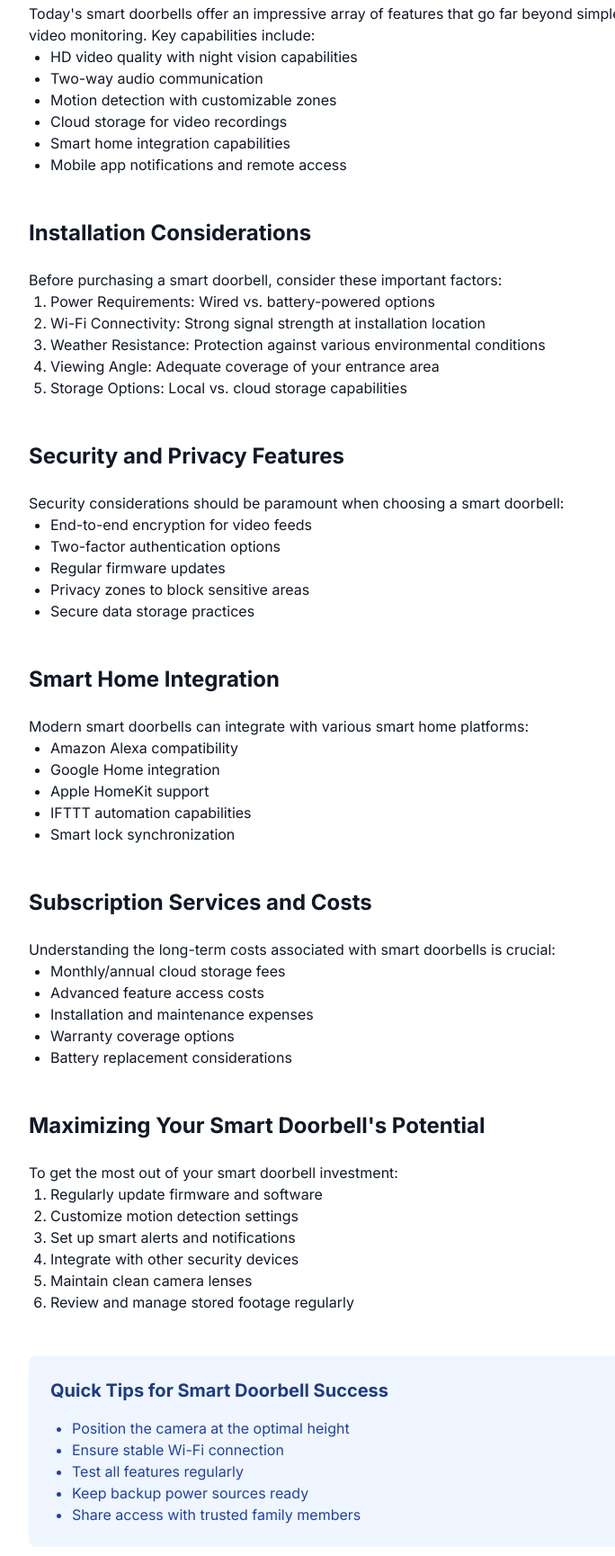
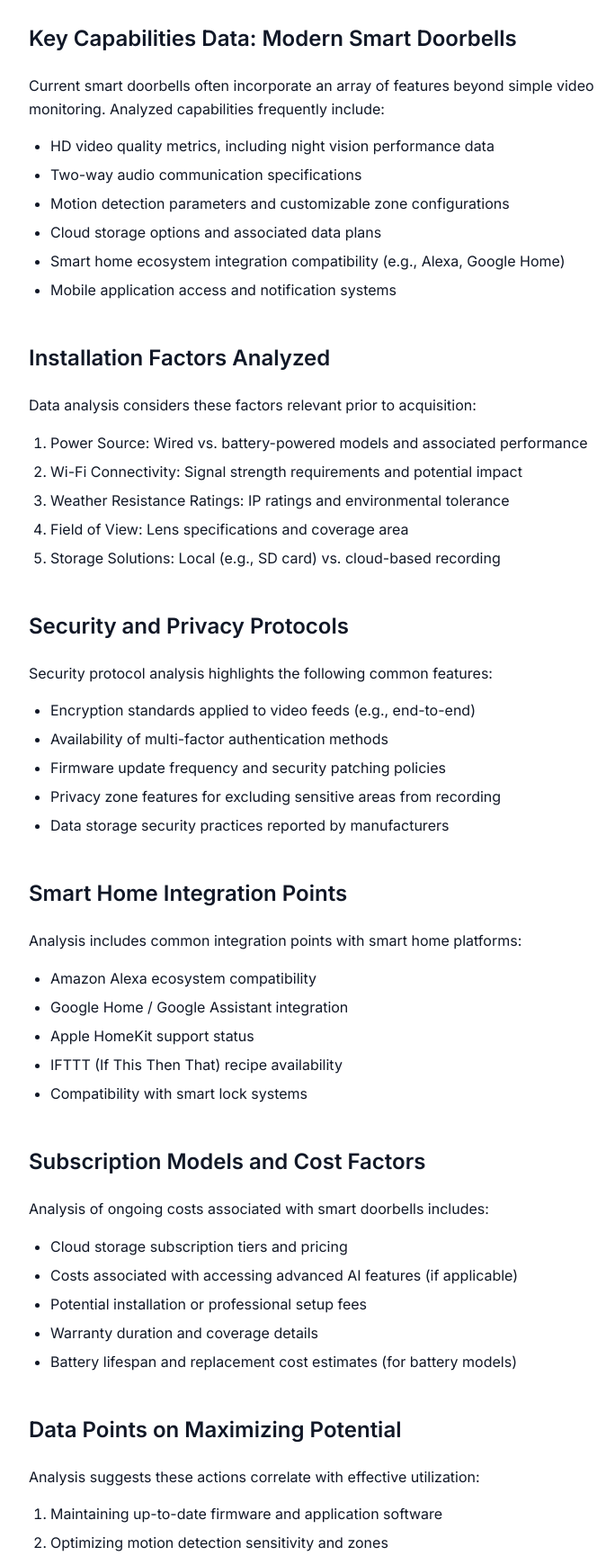
Before and after one commit to blk4rest/revolutionize-your-doorstep-2025-04-16-npt0d, a plain HTML site: page blog/smart-doorbell-security-guide-2024-everything-you-.html in a window 1280 px wide. Shown: the part 973-2702 px from the top of the page at 90% size, without its empty margins (256-940 px from the left). Drawn offline with nearby package versions, Linux system fonts and the light colour scheme.

Commit message:
Update smart-doorbell-security-guide-2024-everything-you-.html

```diff
--- a/blog/smart-doorbell-security-guide-2024-everything-you-.html
+++ b/blog/smart-doorbell-security-guide-2024-everything-you-.html
@@ -3,106 +3,118 @@
 <head>
     <meta charset="UTF-8">
     <meta name="viewport" content="width=device-width, initial-scale=1.0">
-    <title>Smart Doorbell Security Guide 2024: Everything You Need to Know | DoorGaze</title>
-    <meta name="description" content="Comprehensive guide to smart doorbell security features, installation tips, and top recommendations for protecting your home in 2024.">
+    <title>AI Analysis: Smart Doorbell Security 2024 | DoorGaze</title>
+    <meta name="description" content="AI-generated analysis of smart doorbell security features, installation factors, and key considerations based on 2024 data.">
     <script src="https://cdn.tailwindcss.com"></script>
     <link href="https://fonts.googleapis.com/css2?family=Inter:wght@300;400;500;600;700&display=swap" rel="stylesheet">
+    <style>
+        body {
+            padding-top: 4rem; /* Account for fixed header */
+        }
+        /* Basic prose styling fallback if Tailwind Typography plugin isn't loaded */
+        .prose h2 { margin-top: 2em; margin-bottom: 1em; font-size: 1.5em; font-weight: 600; }
+        .prose p { margin-bottom: 1em; line-height: 1.6; }
+        .prose ul, .prose ol { margin-bottom: 1em; padding-left: 1.5em; }
+        .prose li { margin-bottom: 0.5em; }
+        .prose a { color: #2563eb; } /* Basic link styling */
+        .prose a:hover { color: #1d4ed8; }
+        /* Ensure links outside prose (like CTA button) aren't underlined by default */
+        a { text-decoration: none; }
+    </style>
 </head>
 <body class="font-['Inter'] antialiased bg-white text-gray-900">
-    <header class="fixed w-full bg-white/95 backdrop-blur-sm shadow-sm z-50">
+    <header class="fixed top-0 left-0 w-full bg-white/95 backdrop-blur-sm shadow-sm z-50">
         <nav class="max-w-7xl mx-auto px-4 sm:px-6 lg:px-8">
             <div class="flex items-center justify-between h-16">
                 <a href="https://blk4rest.github.io/revolutionize-your-doorstep-2025-04-16-npt0d" class="flex items-center">
                     <span class="text-xl font-bold text-blue-600">DoorGaze</span>
                 </a>
-                <a href="https://blk4rest.github.io/revolutionize-your-doorstep-2025-04-16-npt0d" class="text-gray-600 hover:text-blue-600 transition-colors duration-300">← Back</a>
+                <a href="https://blk4rest.github.io/revolutionize-your-doorstep-2025-04-16-npt0d/blog.html" class="text-gray-600 hover:text-blue-600 transition-colors duration-300">← Back to Blog</a>
             </div>
         </nav>
     </header>
 
     <main class="pt-24 pb-16">
         <article class="max-w-3xl mx-auto px-4 sm:px-6 lg:px-8">
-            <h1 class="text-4xl font-bold text-gray-900 mb-6">Smart Doorbell Security Guide 2024: Everything You Need to Know</h1>
+            <h1 class="text-4xl font-bold text-gray-900 mb-6">AI Analysis: Smart Doorbell Security 2024 Data Points</h1>
 
-            <img src="https://images.unsplash.com/photo-1558002038-76f45789c3d8?w=1200&h=675&fit=crop" alt="Modern smart doorbell installed on a contemporary home entrance" class="w-full rounded-lg shadow-lg mb-8">
+            <img src="https://images.unsplash.com/photo-1558002038-76f45789c3d8?w=1200&h=675&fit=crop" alt="Modern smart doorbell installed on a contemporary home entrance" class="w-full rounded-lg shadow-lg mb-8" onerror="this.style.display='none'">
 
             <div class="prose max-w-none">
-                <p class="text-xl text-gray-600 mb-8">The evolution of home security has brought us to an era where smart doorbells have become an essential component of modern home protection. This comprehensive guide will walk you through everything you need to know about smart doorbell security in 2024.</p>
+                <p class="text-xl text-gray-600 mb-8">The evolution of home security continues, with smart doorbells representing a significant data point in modern home protection. This AI-generated analysis explores key data points related to smart doorbell security based on current information.</p>
 
-                <h2 class="text-2xl font-bold text-gray-900 mt-12 mb-6">Key Features of Modern Smart Doorbells</h2>
-                <p>Today's smart doorbells offer an impressive array of features that go far beyond simple video monitoring. Key capabilities include:</p>
+                <h2 class="text-2xl font-bold text-gray-900 mt-12 mb-6">Key Capabilities Data: Modern Smart Doorbells</h2>
+                <p>Current smart doorbells often incorporate an array of features beyond simple video monitoring. Analyzed capabilities frequently include:</p>
                 <ul class="list-disc pl-6 mb-6">
-                    <li>HD video quality with night vision capabilities</li>
-                    <li>Two-way audio communication</li>
-                    <li>Motion detection with customizable zones</li>
-                    <li>Cloud storage for video recordings</li>
-                    <li>Smart home integration capabilities</li>
-                    <li>Mobile app notifications and remote access</li>
+                    <li>HD video quality metrics, including night vision performance data</li>
+                    <li>Two-way audio communication specifications</li>
+                    <li>Motion detection parameters and customizable zone configurations</li>
+                    <li>Cloud storage options and associated data plans</li>
+                    <li>Smart home ecosystem integration compatibility (e.g., Alexa, Google Home)</li>
+                    <li>Mobile application access and notification systems</li>
                 </ul>
 
-                <h2 class="text-2xl font-bold text-gray-900 mt-12 mb-6">Installation Considerations</h2>
-                <p>Before purchasing a smart doorbell, consider these important factors:</p>
+                <h2 class="text-2xl font-bold text-gray-900 mt-12 mb-6">Installation Factors Analyzed</h2>
+                <p>Data analysis considers these factors relevant prior to acquisition:</p>
                 <ol class="list-decimal pl-6 mb-6">
-                    <li>Power Requirements: Wired vs. battery-powered options</li>
-                    <li>Wi-Fi Connectivity: Strong signal strength at installation location</li>
-                    <li>Weather Resistance: Protection against various environmental conditions</li>
-                    <li>Viewing Angle: Adequate coverage of your entrance area</li>
-                    <li>Storage Options: Local vs. cloud storage capabilities</li>
+                    <li>Power Source: Wired vs. battery-powered models and associated performance</li>
+                    <li>Wi-Fi Connectivity: Signal strength requirements and potential impact</li>
+                    <li>Weather Resistance Ratings: IP ratings and environmental tolerance</li>
+                    <li>Field of View: Lens specifications and coverage area</li>
+                    <li>Storage Solutions: Local (e.g., SD card) vs. cloud-based recording</li>
                 </ol>
 
-                <h2 class="text-2xl font-bold text-gray-900 mt-12 mb-6">Security and Privacy Features</h2>
-                <p>Security considerations should be paramount when choosing a smart doorbell:</p>
+                <h2 class="text-2xl font-bold text-gray-900 mt-12 mb-6">Security and Privacy Protocols</h2>
+                <p>Security protocol analysis highlights the following common features:</p>
                 <ul class="list-disc pl-6 mb-6">
-                    <li>End-to-end encryption for video feeds</li>
-                    <li>Two-factor authentication options</li>
-                    <li>Regular firmware updates</li>
-                    <li>Privacy zones to block sensitive areas</li>
-                    <li>Secure data storage practices</li>
+                    <li>Encryption standards applied to video feeds (e.g., end-to-end)</li>
+                    <li>Availability of multi-factor authentication methods</li>
+                    <li>Firmware update frequency and security patching policies</li>
+                    <li>Privacy zone features for excluding sensitive areas from recording</li>
+                    <li>Data storage security practices reported by manufacturers</li>
                 </ul>
 
-                <h2 class="text-2xl font-bold text-gray-900 mt-12 mb-6">Smart Home Integration</h2>
-                <p>Modern smart doorbells can integrate with various smart home platforms:</p>
+                <h2 class="text-2xl font-bold text-gray-900 mt-12 mb-6">Smart Home Integration Points</h2>
+                <p>Analysis includes common integration points with smart home platforms:</p>
                 <ul class="list-disc pl-6 mb-6">
-                    <li>Amazon Alexa compatibility</li>
-                    <li>Google Home integration</li>
-                    <li>Apple HomeKit support</li>
-                    <li>IFTTT automation capabilities</li>
-                    <li>Smart lock synchronization</li>
+                    <li>Amazon Alexa ecosystem compatibility</li>
+                    <li>Google Home / Google Assistant integration</li>
+                    <li>Apple HomeKit support status</li>
+                    <li>IFTTT (If This Then That) recipe availability</li>
+                    <li>Compatibility with smart lock systems</li>
                 </ul>
 
-                <h2 class="text-2xl font-bold text-gray-900 mt-12 mb-6">Subscription Services and Costs</h2>
-                <p>Understanding the long-term costs associated with smart doorbells is crucial:</p>
+                <h2 class="text-2xl font-bold text-gray-900 mt-12 mb-6">Subscription Models and Cost Factors</h2>
+                <p>Analysis of ongoing costs associated with smart doorbells includes:</p>
                 <ul class="list-disc pl-6 mb-6">
-                    <li>Monthly/annual cloud storage fees</li>
-                    <li>Advanced feature access costs</li>
-                    <li>Installation and maintenance expenses</li>
-                    <li>Warranty coverage options</li>
-                    <li>Battery replacement considerations</li>
+                    <li>Cloud storage subscription tiers and pricing</li>
+                    <li>Costs associated with accessing advanced AI features (if applicable)</li>
+                    <li>Potential installation or professional setup fees</li>
+                    <li>Warranty duration and coverage details</li>
+                    <li>Battery lifespan and replacement cost estimates (for battery models)</li>
                 </ul>
 
-                <h2 class="text-2xl font-bold text-gray-900 mt-12 mb-6">Maximizing Your Smart Doorbell's Potential</h2>
-                <p>To get the most out of your smart doorbell investment:</p>
+                <h2 class="text-2xl font-bold text-gray-900 mt-12 mb-6">Data Points on Maximizing Potential</h2>
+                <p>Analysis suggests these actions correlate with effective utilization:</p>
                 <ol class="list-decimal pl-6 mb-6">
-                    <li>Regularly update firmware and software</li>
-                    <li>Customize motion detection settings</li>
-                    <li>Set up smart alerts and notifications</li>
-                    <li>Integrate with other security devices</li>
-                    <li>Maintain clean camera lenses</li>
-                    <li>Review and manage stored footage regularly</li>
+                    <li>Maintaining up-to-date firmware and application software</li>
+                    <li>Optimizing motion detection sensitivity and zones</li>
+                    <li>Configuring smart alerts and notification preferences</li>
+                    <li>Integrating with compatible security devices within the ecosystem</li>
+                    <li>Performing routine lens cleaning and maintenance</li>
+                    <li>Implementing regular review and management of stored video data</li>
                 </ol>
 
-                <div class="bg-blue-50 p-6 rounded-lg mt-12 mb-6">
-                    <h3 class="text-xl font-bold text-blue-900 mb-4">Quick Tips for Smart Doorbell Success</h3>
-                    <ul class="list-disc pl-6 text-blue-800">
-                        <li>Position the camera at the optimal height</li>
-                        <li>Ensure stable Wi-Fi connection</li>
-                        <li>Test all features regularly</li>
-                        <li>Keep backup power sources ready</li>
-                        <li>Share access with trusted family members</li>
-                    </ul>
-                </div>
             </div>
-        </article>
+
+            <div class="bg-blue-100 border-l-4 border-blue-500 p-6 rounded-lg mt-12 mb-6 text-center">
+                <h3 class="text-2xl font-bold text-blue-900 mb-4">Ready for Personalized Recommendations?</h3>
+                <p class="text-blue-800 mb-6">Visit our main site where our AI curates the best smart doorbell options tailored just for you, based on the latest data and trends.</p>
+                <a href="https://doorgaze.curatedspot.com/" target="_blank" rel="noopener noreferrer" class="inline-block px-6 py-3 bg-blue-600 text-white font-medium rounded-lg shadow-md hover:bg-blue-700 transition duration-300">
+                    Explore AI-Curated Doorbells
+                </a>
+            </div>
+            </article>
     </main>
 
     <footer class="bg-gray-900 text-gray-300 py-16">
@@ -110,7 +122,7 @@
             <div class="grid grid-cols-1 md:grid-cols-2 lg:grid-cols-4 gap-12">
                 <div>
                     <h3 class="text-white text-lg font-semibold mb-4">DoorGaze</h3>
-                    <p class="text-sm">Your trusted source for video doorbell information and recommendations.</p>
+                    <p class="text-sm">Your AI-powered source for video doorbell information and data-driven recommendations.</p>
                 </div>
                 <div>
                     <h3 class="text-white text-lg font-semibold mb-4">Contact</h3>
@@ -119,16 +131,17 @@
                 <div>
                     <h3 class="text-white text-lg font-semibold mb-4">Quick Links</h3>
                     <ul class="space-y-2 text-sm">
-                        <li><a href="#features" class="hover:text-white transition-colors duration-300">Features</a></li>
-                        <li><a href="#benefits" class="hover:text-white transition-colors duration-300">Benefits</a></li>
-                        <li><a href="#guides" class="hover:text-white transition-colors duration-300">Guides</a></li>
+                         <li><a href="https://blk4rest.github.io/revolutionize-your-doorstep-2025-04-16-npt0d#features" class="hover:text-white transition-colors duration-300">Features</a></li>
+                         <li><a href="https://blk4rest.github.io/revolutionize-your-doorstep-2025-04-16-npt0d#benefits" class="hover:text-white transition-colors duration-300">Benefits</a></li>
+                         <li><a href="https://blk4rest.github.io/revolutionize-your-doorstep-2025-04-16-npt0d#faq" class="hover:text-white transition-colors duration-300">FAQ</a></li>
+                         <li><a href="https://blk4rest.github.io/revolutionize-your-doorstep-2025-04-16-npt0d/blog.html" class="hover:text-white transition-colors duration-300">Blog</a></li>
                     </ul>
                 </div>
                 <div>
                     <h3 class="text-white text-lg font-semibold mb-4">Legal</h3>
                     <ul class="space-y-2 text-sm">
-                        <li><a href="#" class="hover:text-white transition-colors duration-300">Privacy Policy</a></li>
-                        <li><a href="#" class="hover:text-white transition-colors duration-300">Terms of Service</a></li>
+                        <li><a href="https://blk4rest.github.io/revolutionize-your-doorstep-2025-04-16-npt0d/privacy.html" class="hover:text-white transition-colors duration-300">Privacy Policy</a></li>
+                        <li><a href="https://blk4rest.github.io/revolutionize-your-doorstep-2025-04-16-npt0d/terms.html" class="hover:text-white transition-colors duration-300">Terms of Service</a></li>
                     </ul>
                 </div>
             </div>
```
